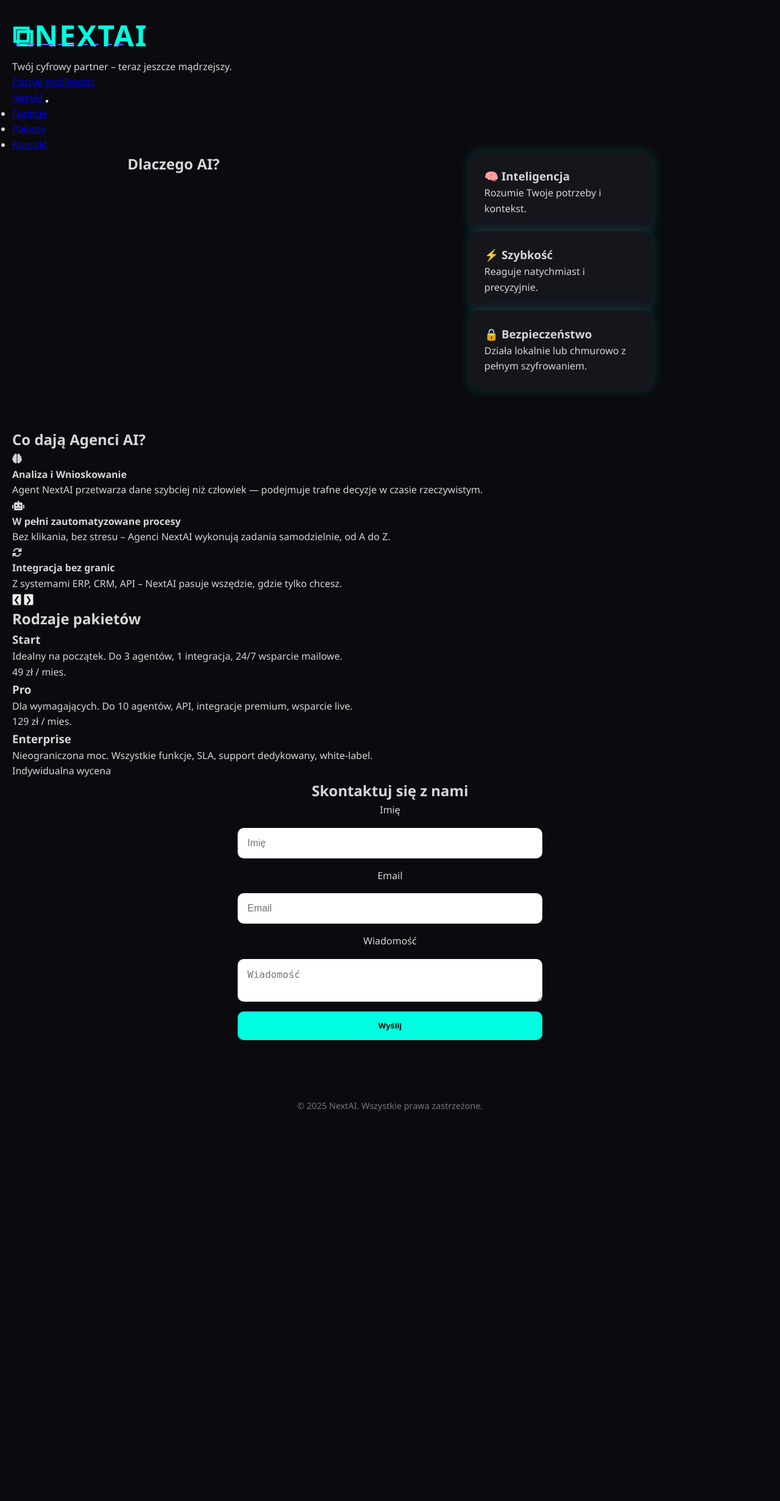
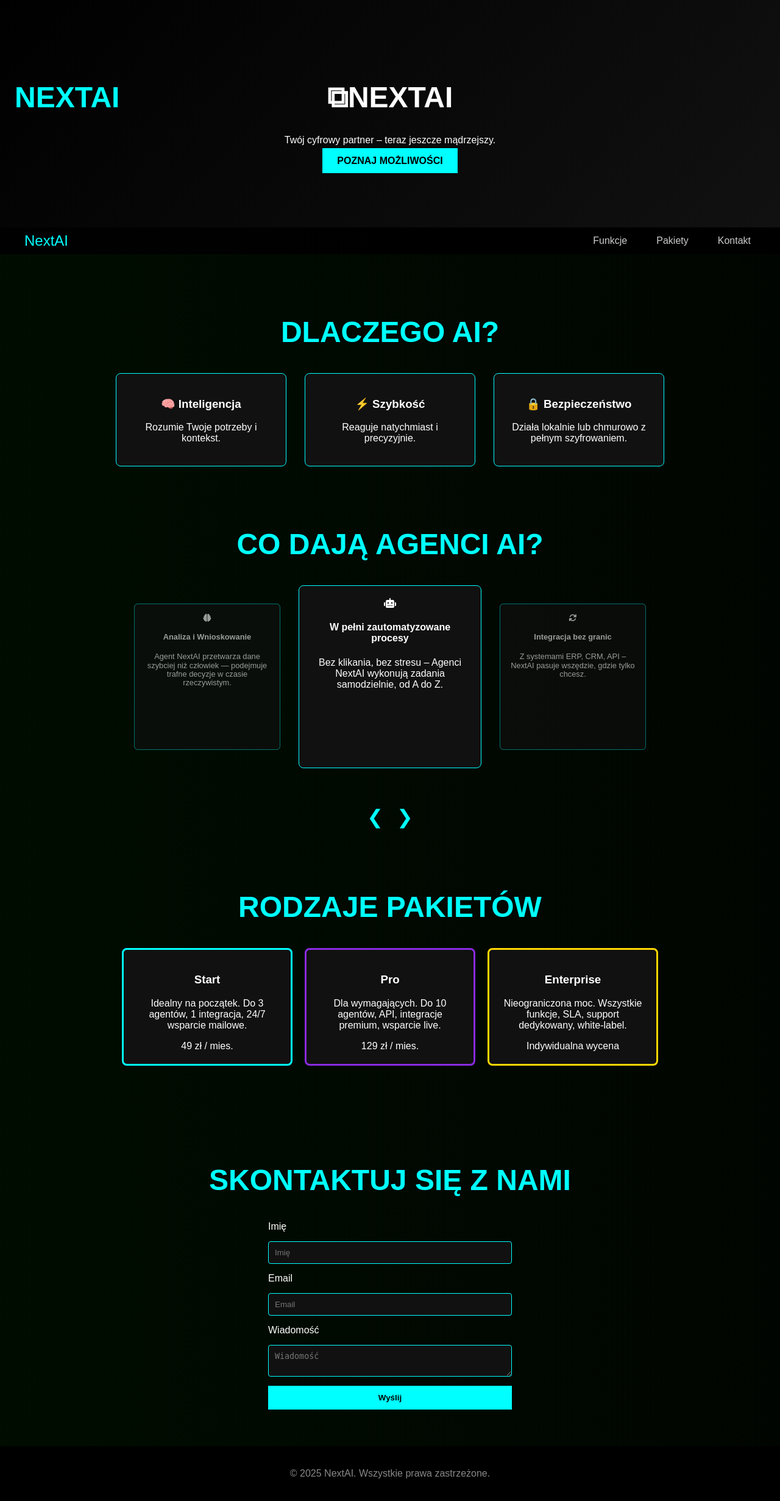
Before and after one commit to MatysiakQ/NextAI, a PHP site: page / in a window 1280 px wide. Shown: the whole page at 61% size. Before the commit the page ends 1823 px from the top, so only its background shows below. Run offline with PHP 8.4, Linux system fonts and the light colour scheme.

Commit message:
Update style.css

```diff
--- a/style.css
+++ b/style.css
@@ -1,234 +1,149 @@
 :root {
-  --bg-color: #0a0a0f;
-  --primary: #00ffe0;
-  --accent: #6c63ff;
-  --text-light: #d6d6d6;
-  --text-dark: #1e1e2f;
+  --accent-default: #0ff;
+  --accent-premium: #8A2BE2;
+  --accent-enterprise: #FFD700;
+}
+* { box-sizing: border-box; }
+html { scroll-behavior: smooth; }
+body {
+  margin: 0; padding: 0;
+  font-family: 'Orbitron', sans-serif;
+  background: linear-gradient(270deg,#010101, #001500, #000115, #001500);
+  background-size: 800% 800%;
+  animation: gradientBG 20s ease infinite;
+  color: #fff;
+  overflow-x: hidden;
 }
 
-* {
-  margin: 0;
-  padding: 0;
-  box-sizing: border-box;
+@keyframes gradientBG {
+  0% { background-position: 0% 50%; }
+  50% { background-position: 100% 50%; }
+  100% { background-position: 0% 50%; }
 }
 
-body {
-  font-family: 'Segoe UI', sans-serif;
-  background-color: var(--bg-color);
-  color: var(--text-light);
-  line-height: 1.6;
-  padding: 20px;
+/* Navigation */
+.navbar { position: sticky; top: 0; background: rgba(0,0,0,0.9); z-index: 1000; padding: 0.5rem; }
+.nav-container { max-width: 1200px; margin: 0 auto; display: flex; align-items: center; justify-content: space-between; }
+.nav-logo { font-size: 1.5rem; color: var(--accent-default); text-decoration: none; }
+.nav-toggle { display: none; flex-direction: column; gap: 5px; background: none; border: none; cursor: pointer; }
+.nav-toggle .bar { width: 25px; height: 3px; background: var(--accent-default); }
+.nav-menu { list-style: none; display: flex; gap: 2rem; position: relative; margin: 0; padding: 0; }
+.nav-item a { text-decoration: none; color: #ccc; font-weight: 500; padding: 0.5rem; transition: color 0.3s; }
+.nav-item a:hover, .nav-item a.active { color: var(--accent-default); }
+.nav-indicator { position: absolute; bottom: 0; height: 3px; width: 0; background: var(--accent-default); transition: all 0.3s ease; }
+
+@media (max-width: 768px) {
+  .nav-toggle { display: flex; }
+  .nav-menu { position: absolute; top: 100%; left: 0; right: 0; flex-direction: column; background: #111; max-height: 0; overflow: hidden; transition: max-height 0.3s ease; }
+  .nav-menu.show { max-height: 300px; }
+  .nav-item { margin: 1rem 0; }
 }
 
-.header {
-  text-align: center;
-  margin-bottom: 3rem;
+/* Glitch Effect */
+.glitch {
+  position: relative; font-size: 3rem; text-align: center; text-transform: uppercase;
+  color: var(--accent-default);
+}
+.glitch-animate {
+  animation: flicker 1.5s ease-in-out;
+}
+.glitch-animate::before {
+  content: attr(data-text);
+  position: absolute; left: 0; width: 100%; overflow: hidden; clip: rect(0, 900px, 0, 0);
+  color: #f0f; top: -2px;
+  animation: glitchTop 0.4s ease-in-out;
+}
+.glitch-animate::after {
+  content: attr(data-text);
+  position: absolute; left: 0; width: 100%; overflow: hidden; clip: rect(0, 900px, 0, 0);
+  color: var(--accent-default); top: 2px;
+  animation: glitchBottom 0.6s ease-in-out;
+}
+@keyframes flicker {
+  0%,100% { opacity:1; text-shadow:2px 2px #f0f; }
+  50% { opacity:0.8; text-shadow:-2px -2px var(--accent-default); }
+}
+@keyframes glitchTop {
+  0% { clip: rect(0,900px,0,0); transform:translate(0); }
+  25% { clip: rect(10px,900px,90px,0); transform:translate(-3px,-3px); }
+  50% { clip: rect(0,900px,80px,0); transform:translate(3px,3px); }
+  75% { clip: rect(20px,900px,100px,0); transform:translate(-3px,-1px); }
+  100% { clip: rect(0,900px,0,0); transform:translate(0); }
+}
+@keyframes glitchBottom {
+  0% { clip: rect(0,900px,0,0); transform:translate(0); }
+  25% { clip: rect(80px,900px,120px,0); transform:translate(3px,3px); }
+  50% { clip: rect(10px,900px,90px,0); transform:translate(-3px,-3px); }
+  75% { clip: rect(60px,900px,110px,0); transform:translate(1px,-3px); }
+  100% { clip: rect(0,900px,0,0); transform:translate(0); }
 }
 
-.logo {
+/* Logo Effect */
+.logo.glitch {
+  position: relative;
   font-size: 3rem;
-  color: var(--primary);
   text-transform: uppercase;
-  letter-spacing: 2px;
-  position: relative;
+  color: #fff;
 }
-
 .logo.glitch::after {
   content: attr(data-text);
   position: absolute;
   left: 2px;
   top: 2px;
-  color: var(--accent);
+  color: var(--accent-default);
   clip: rect(0, 900px, 0, 0);
   animation: glitch 1s infinite;
 }
 @keyframes glitch {
-  0% {
-    clip: rect(42px, 9999px, 44px, 0);
-  }
-  10% {
-    clip: rect(10px, 9999px, 14px, 0);
-  }
-  20% {
-    clip: rect(85px, 9999px, 88px, 0);
-  }
-  30% {
-    clip: rect(30px, 9999px, 34px, 0);
-  }
-  40% {
-    clip: rect(60px, 9999px, 63px, 0);
-  }
-  100% {
-    clip: rect(42px, 9999px, 44px, 0);
-  }
-}
-/* === Social Media Panel (styl futurystyczny) === */
-.social-panel {
-  position: fixed;
-  top: 50%;
-  right: 0;
-  transform: translateY(-50%);
-  display: flex;
-  flex-direction: column;
-  gap: 12px;
-  padding: 10px 5px;
-  z-index: 9999;
-  background: linear-gradient(to left, rgba(0, 255, 255, 0.1), transparent);
-  border-left: 2px solid rgba(0, 255, 255, 0.2);
-  backdrop-filter: blur(6px);
-  border-radius: 10px 0 0 10px;
+  0%   { clip: rect(0,900px,0,0); transform: translate(0,0); }
+  10%  { clip: rect(10px,900px,80px,0); transform: translate(-2px,-2px); }
+  20%  { clip: rect(50px,900px,90px,0); transform: translate(2px,2px); }
+  30%  { clip: rect(20px,900px,70px,0); transform: translate(-1px,1px); }
+  40%  { clip: rect(0,900px,50px,0); transform: translate(1px,-1px); }
+  50%  { clip: rect(30px,900px,80px,0); transform: translate(-2px,2px); }
+  60%  { clip: rect(10px,900px,90px,0); transform: translate(2px,-2px); }
+  70%  { clip: rect(40px,900px,100px,0); transform: translate(-1px,1px); }
+  80%  { clip: rect(0,900px,60px,0); transform: translate(1px,-1px); }
+  90%  { clip: rect(20px,900px,90px,0); transform: translate(-1px,2px); }
+  100% { clip: rect(0,900px,0,0); transform: translate(0,0); }
 }
 
-.social-icon {
-  width: 44px;
-  height: 44px;
-  display: flex;
-  align-items: center;
-  justify-content: center;
-  color: #00f0ff;
-  background: rgba(255, 255, 255, 0.05);
-  border: 1px solid rgba(0, 255, 255, 0.2);
-  border-radius: 50%;
-  text-decoration: none;
-  font-size: 1.5rem;
-  transition: all 0.4s ease;
-  box-shadow: 0 0 6px rgba(0, 255, 255, 0.2);
-}
 
-.social-icon:hover {
-  background-color: #00f0ff;
-  color: #0a0a0a;
-  transform: scale(1.15) rotate(10deg);
-  box-shadow: 0 0 12px #00f0ff, 0 0 24px #00f0ff;
-}
+/* Hero */
+.hero-section { background: linear-gradient(135deg,#000 0%,#111 100%); padding:100px 20px; text-align:center; }
+.hero-button { margin-top:20px; padding:12px 24px; background:var(--accent-default); color:#000; text-transform:uppercase; font-weight:bold; transition:background 0.3s; text-decoration:none; }
+.hero-button:hover { background:#0cc; }
 
-.subtitle {
-  font-size: 1.2rem;
-  color: #aaa;
-}
+/* Features */
+.features { padding: 60px 20px; text-align: center; }
+.feature-cards { display: flex; flex-wrap: wrap; justify-content: center; gap: 30px; }
+.feature-card { background: #111; border: 1px solid var(--accent-default); padding: 20px; width: 280px; border-radius: 8px; text-align: center; transition: transform 0.3s, box-shadow 0.3s; }
+.feature-card:hover { transform: scale(1.05); box-shadow: 0 10px 20px rgba(0,255,255,0.4); }
 
-.hero {
-  text-align: center;
-  margin-bottom: 4rem;
-}
+/* Agents */
+.card-slider { position: relative; height: 350px; overflow: hidden; padding: 0 5px; margin-top: 20px; }
+.card { position: absolute; top: 0; left: 50%; width: 300px; height: 300px; background: #111; padding: 20px; border-radius: 8px; border: 1px solid var(--accent-default); text-align: center; transition: transform 0.6s ease, opacity 0.6s ease; }
+.card.left { transform: translate(-150%,0) scale(0.8); opacity: 0.6; }
+.card.center { transform: translate(-50%,0) scale(1); opacity: 1; z-index: 2; }
+.card.right { transform: translate(50%,0) scale(0.8); opacity: 0.6; }
+.slider-controls { display: flex; justify-content: center; gap: 10px; margin-top: 10px; }
+.slider-prev, .slider-next { background: transparent; border: none; font-size: 2rem; color: var(--accent-default); cursor: pointer; transition: color 0.3s; }
+.slider-prev:hover, .slider-next:hover { color: #00ffe0; }
 
-.hero h2 {
-  font-size: 2rem;
-  color: var(--primary);
-}
+/* Packages */
+.packages { padding:60px 20px; }
+.package-grid { display:flex; gap:20px; justify-content:center; flex-wrap:wrap; }
+.package-card { background:#111; padding:20px; border-radius:8px; width:280px; text-align:center; transition:transform 0.3s, box-shadow 0.3s; border:3px solid var(--accent-default); }
+.package-card.start { --accent: var(--accent-default); }
+.package-card.premium { --accent: var(--accent-premium); border-color: var(--accent); }
+.package-card.enterprise { --accent: var(--accent-enterprise); border-color: var(--accent); }
+.package-card:hover { transform:scale(1.05); box-shadow:0 10px 20px var(--accent); }
 
-.cta {
-  margin-top: 1rem;
-  padding: 0.75rem 2rem;
-  background-color: var(--accent);
-  color: #fff;
-  border: none;
-  border-radius: 50px;
-  font-size: 1rem;
-  cursor: pointer;
-  transition: background 0.3s;
-}
+/* Contact */
+.contact { padding:60px 20px; }
+.contact-form { display:flex; flex-direction:column; gap:15px; max-width:400px; margin:0 auto; }
+.contact-form input, .contact-form textarea { width:100%; padding:10px; background:#111; border:1px solid var(--accent-default); color:#fff; border-radius:4px; }
+.contact-form button { padding:12px; background:var(--accent-default); color:#000; border:none; cursor:pointer; font-weight:bold; }
 
-.cta:hover {
-  background-color: #584de0;
-}
-
-.features {
-  display: flex;
-  gap: 2rem;
-  justify-content: space-around;
-  flex-wrap: wrap;
-  margin-bottom: 4rem;
-}
-
-.feature-card {
-  background-color: #15151c;
-  padding: 1.5rem;
-  border-radius: 1rem;
-  width: 300px;
-  box-shadow: 0 0 20px #00ffe033;
-  transition: transform 0.3s;
-}
-
-.feature-card:hover {
-  transform: scale(1.05);
-}
-
-.contact {
-  text-align: center;
-  margin-bottom: 4rem;
-}
-
-.contact-form {
-  max-width: 500px;
-  margin: 0 auto;
-  display: flex;
-  flex-direction: column;
-  gap: 1rem;
-}
-
-.contact-form input,
-.contact-form textarea {
-  padding: 1rem;
-  border: none;
-  border-radius: 10px;
-  font-size: 1rem;
-}
-
-.contact-form button {
-  padding: 1rem;
-  border: none;
-  background-color: var(--primary);
-  color: #000;
-  font-weight: bold;
-  border-radius: 10px;
-  cursor: pointer;
-}
-
-.modal {
-  display: none;
-  position: fixed;
-  z-index: 100;
-  top: 0; left: 0;
-  width: 100%; height: 100%;
-  background: rgba(0, 0, 0, 0.9);
-  justify-content: center;
-  align-items: center;
-}
-
-.modal.show {
-  display: flex;
-}
-
-.modal-content {
-  background: #1e1e2f;
-  color: var(--text-light);
-  padding: 2rem;
-  border-radius: 1rem;
-  text-align: center;
-  max-width: 400px;
-  box-shadow: 0 0 20px var(--primary);
-}
-
-.modal-icon {
-  font-size: 3rem;
-  display: block;
-  margin-bottom: 1rem;
-}
-
-.modal-content button {
-  margin-top: 1rem;
-  padding: 0.75rem 2rem;
-  border: none;
-  font-size: 1rem;
-  color: #fff;
-  border-radius: 30px;
-  cursor: pointer;
-}
-
-footer {
-  text-align: center;
-  font-size: 0.9rem;
-  color: #777;
-  padding: 2rem 0;
-}
+/* Footer */
+footer { text-align:center; padding:20px; background:#000; color:#888; }
```
